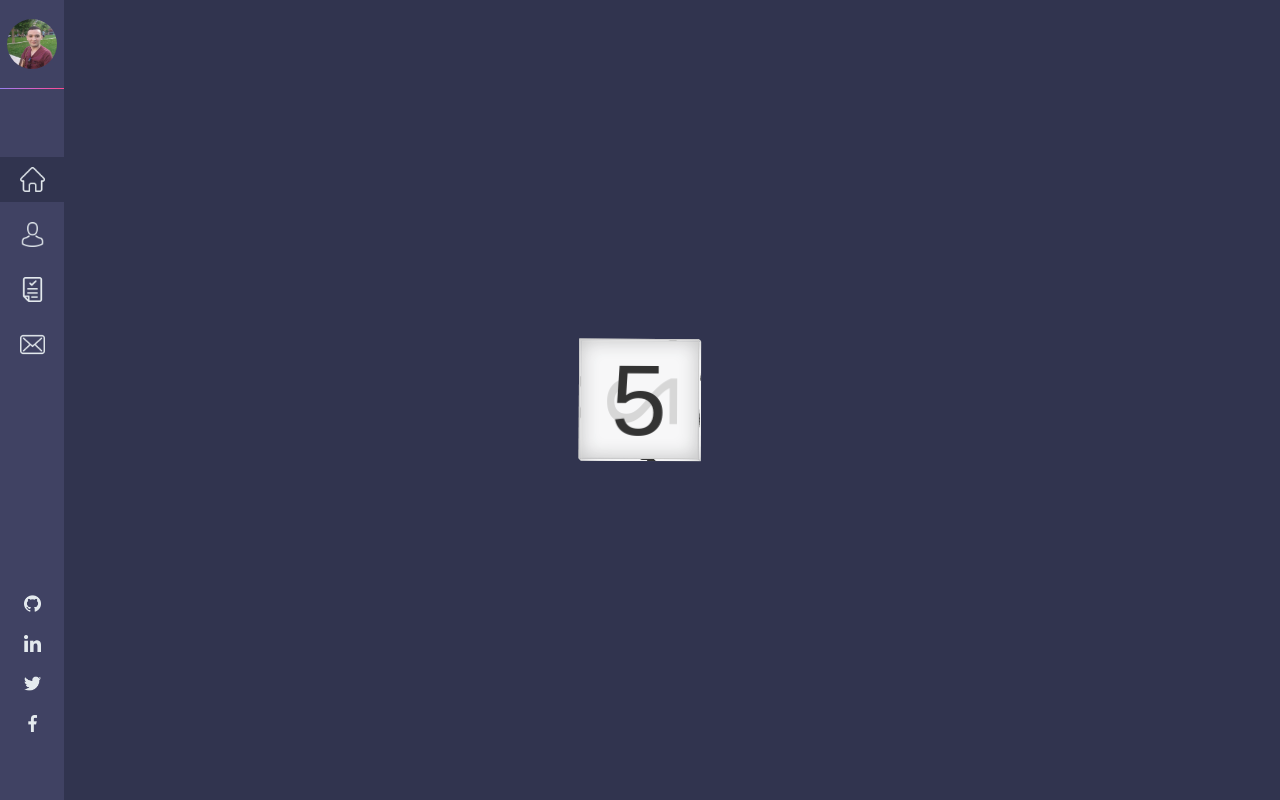
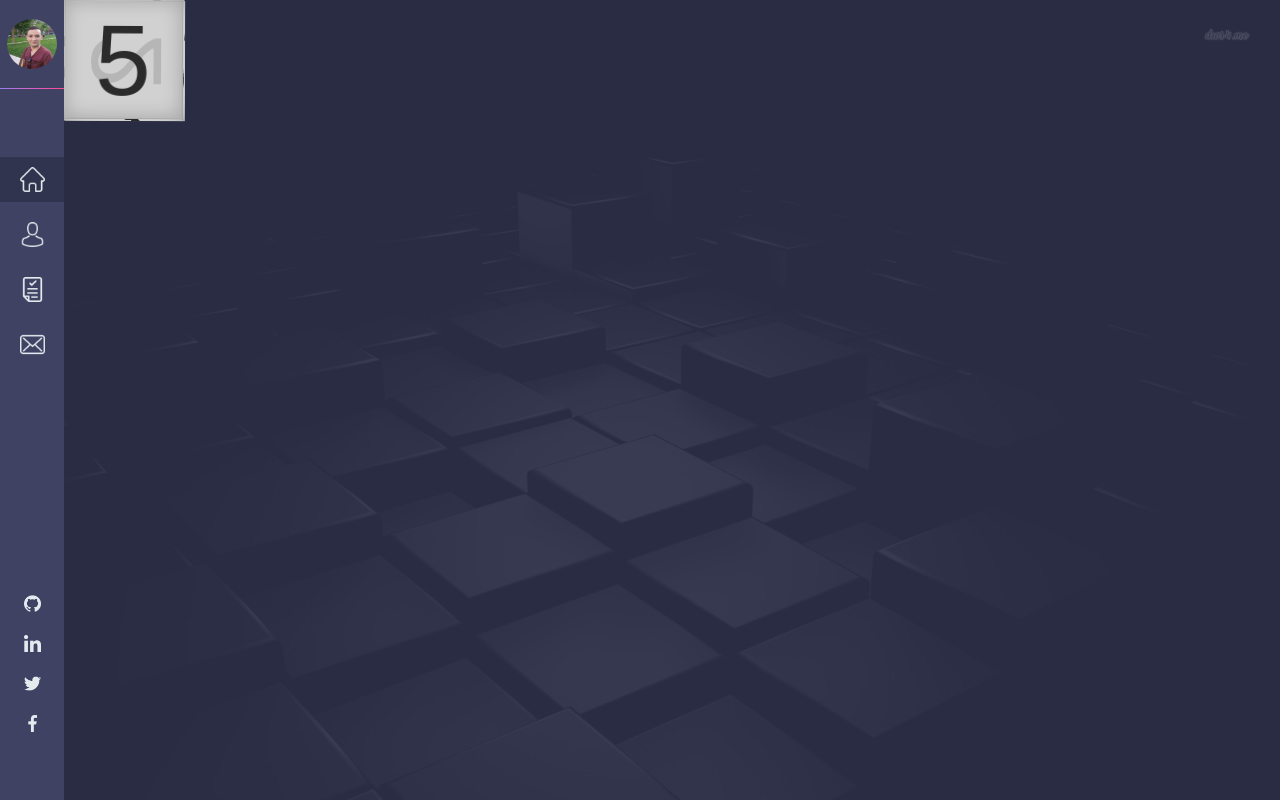
Before and after one commit to SOUHAIBMEHEMEL/Souhaib, a PHP site: page / in a window 1280 px wide, after a click that opens the changed part. Run offline with PHP 8.4, Linux system fonts and the light colour scheme.

Commit message:
ready to begin

```diff
--- a/css/style.css
+++ b/css/style.css
@@ -6,8 +6,8 @@
 }
 
 body{
-    background-color: #191919;
     font-family: Montserrat, sans-serif;
+    background-color: #31344F;
 }
 
 :root {
@@ -19,7 +19,6 @@ body{
 }
 
 .container {
-    background: #191919;
     min-height: 100vh;
     font-family: Montserrat, sans-serif;
 }
@@ -134,19 +133,21 @@ section:target h1 {
     animation: 2s fadeIn forwards .5s;
 }
 
-#first {
-    background:var(--primary-color);
+#first, #second, #third, #fourth {
+    background: url("../img/bg.jpg") no-repeat center center;
+    background-size: cover;
 }
-#second {
+
+.sectionContainer{
+    margin-left: 5%;
+    height: 100%;
+    width: 100%;
+    opacity: 85%;
     background: var(--primary-color);
 }
 
-#third {
-    background: var(--primary-color);
-}
-
-#fourth {
-    background: var(--primary-color);
+.section4{
+    opacity: 65%;
 }
 
 @keyframes fadeIn {
--- a/index.html
+++ b/index.html
@@ -28,6 +28,7 @@
 
 <div class= 'container'>
     <section id= 'first'>
+        <div class="sectionContainer">
             <div class="stage" style="width: 120px; height: 120px;">
                 <div class="cubespinner">
                     <div class="face1">1</div>
@@ -37,18 +38,26 @@
                     <div class="face5">5</div>
                     <div class="face6">6</div>
                 </div>
+            </div>
+        </div>
     </section>
 
     <section id= 'second'>
+        <div class="sectionContainer">
             <h1>Second</h1>
+        </div>
     </section>
 
     <section id= 'third'>
-        <h1>Third</h1>
+        <div class="sectionContainer">
+            <h1>Third  HOME</h1>
+        </div>
     </section>
 
     <section id= 'fourth'>
+        <div class="sectionContainer section4">
             <h1>Fourth</h1>
+        </div>
     </section>
 </div>
 
```
Also changed, not shown: img/bg.jpg (added). Lines whose indentation alone changed are shown as unchanged.
